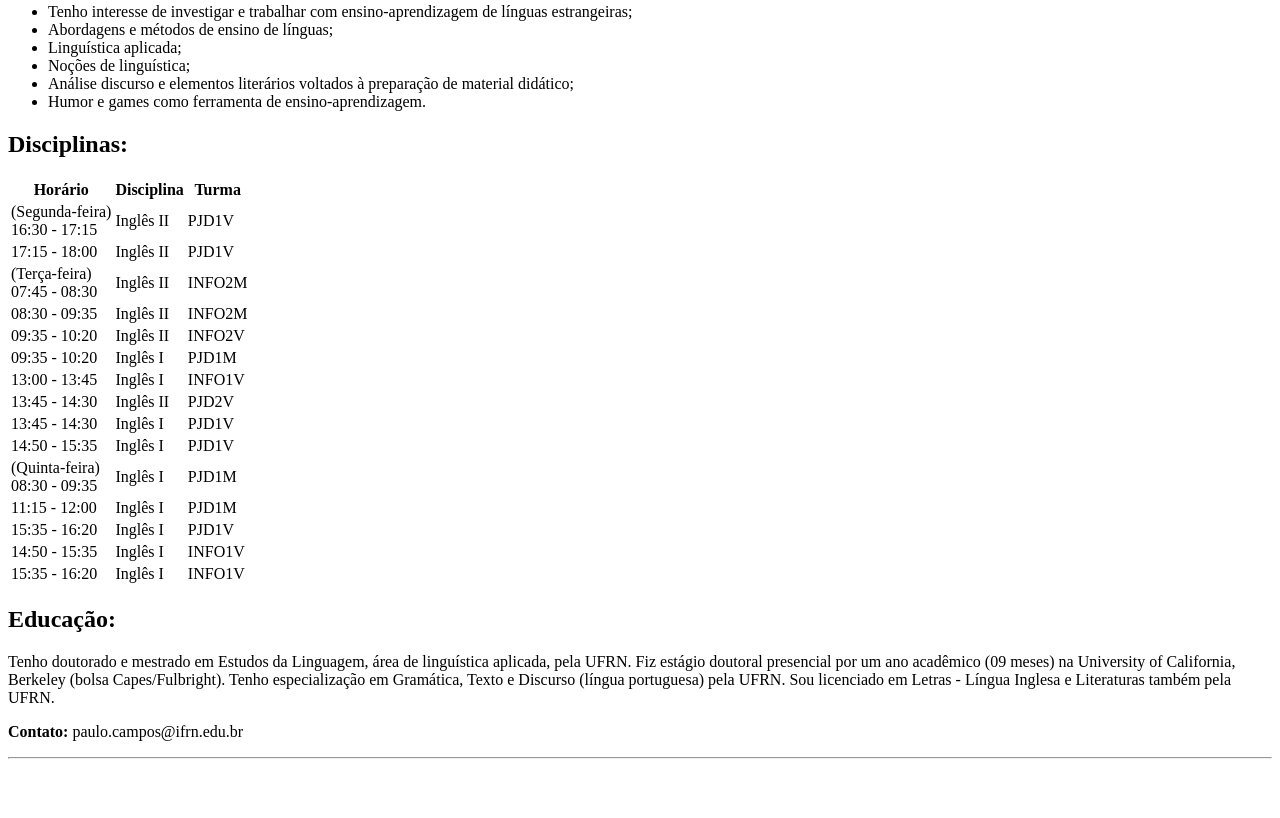
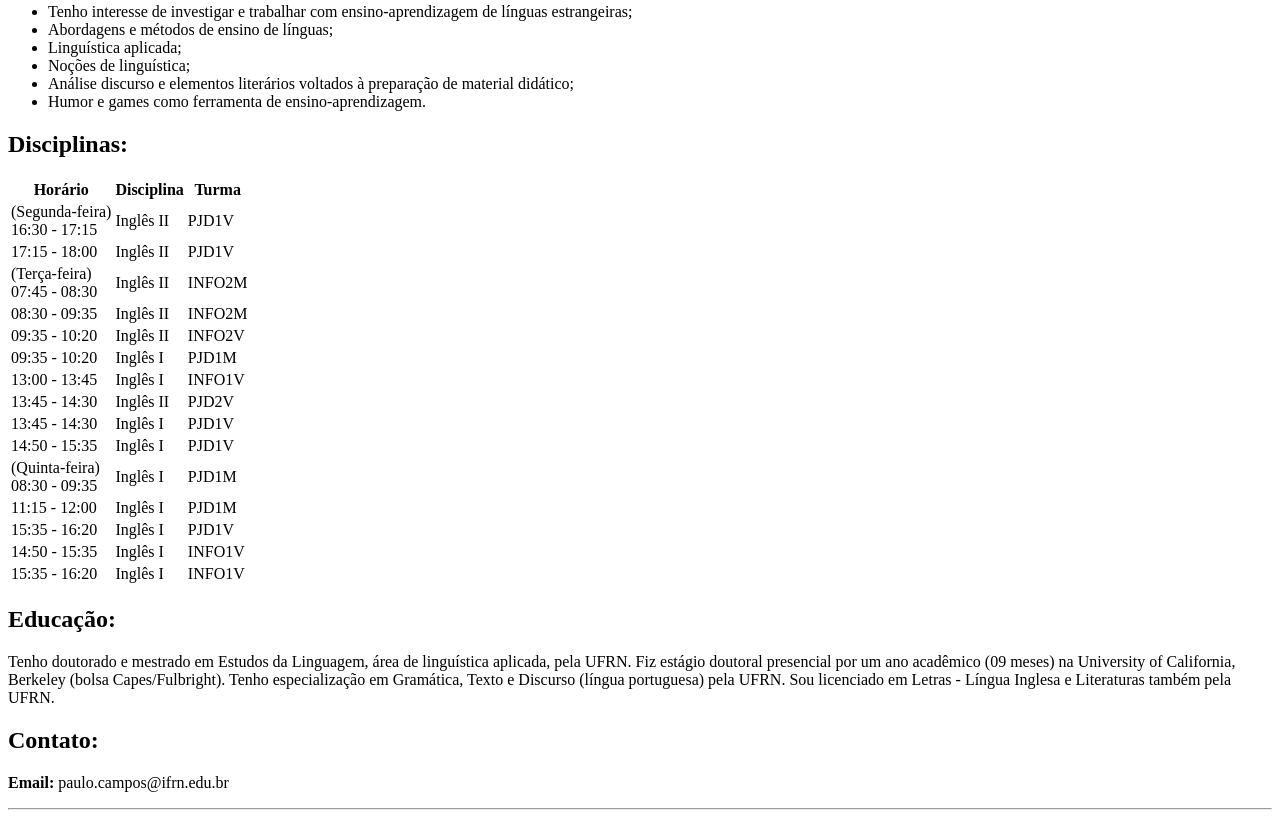
Before and after one commit to Everaldo-ifrn/aweb, a plain HTML site: page Página professor/index.html in a window 1280 px wide. Shown: the part 693-1511 px from the top of the page. Before the commit the page ends 1460 px from the top, so only its background shows below. Drawn offline with Linux system fonts and the light colour scheme.

Commit message:
Update index.html

```diff
--- a/Página professor/index.html
+++ b/Página professor/index.html
@@ -135,7 +135,8 @@
         </section>
 
         <section id="contato">
-            <p><strong>Contato:</strong> paulo.campos@ifrn.edu.br</p>
+            <h2>Contato:</h2>
+            <p> <strong>Email:</strong> paulo.campos@ifrn.edu.br</p>
         </section>
         <hr>
     </body>
```
